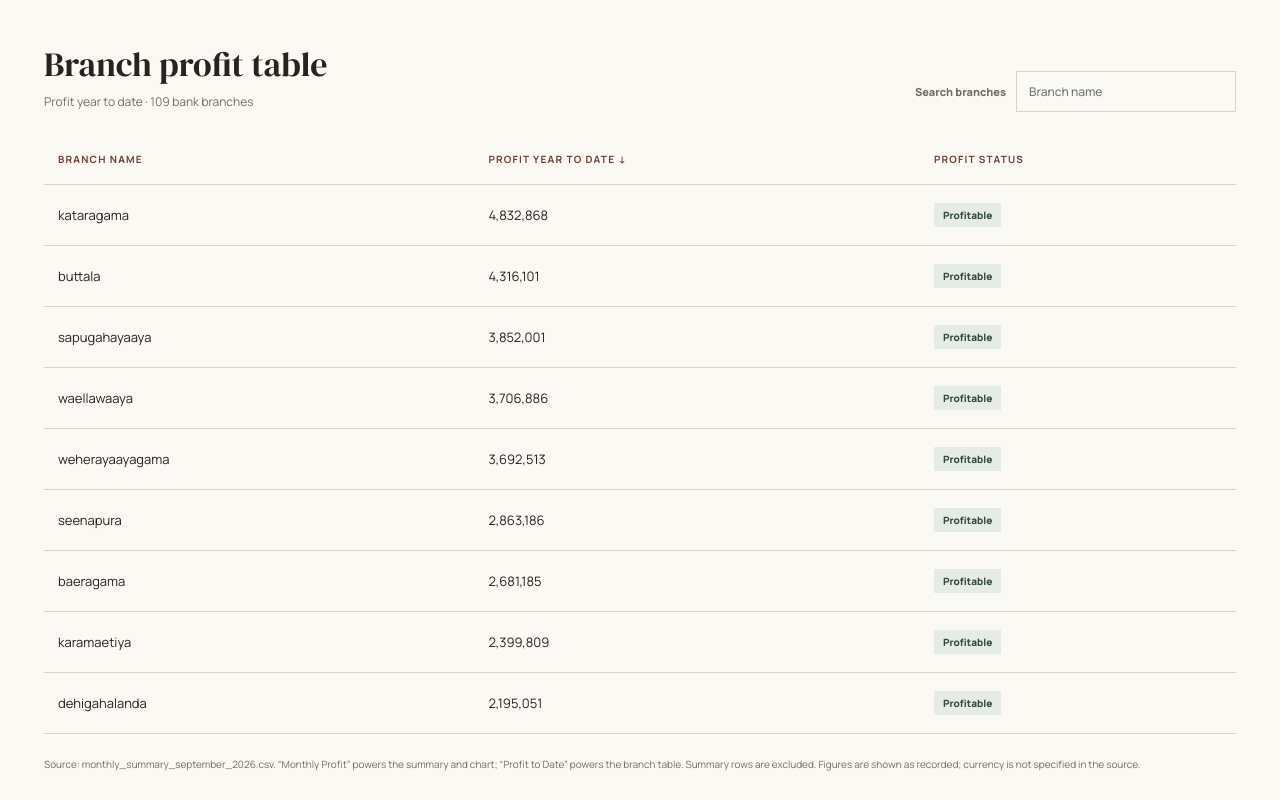
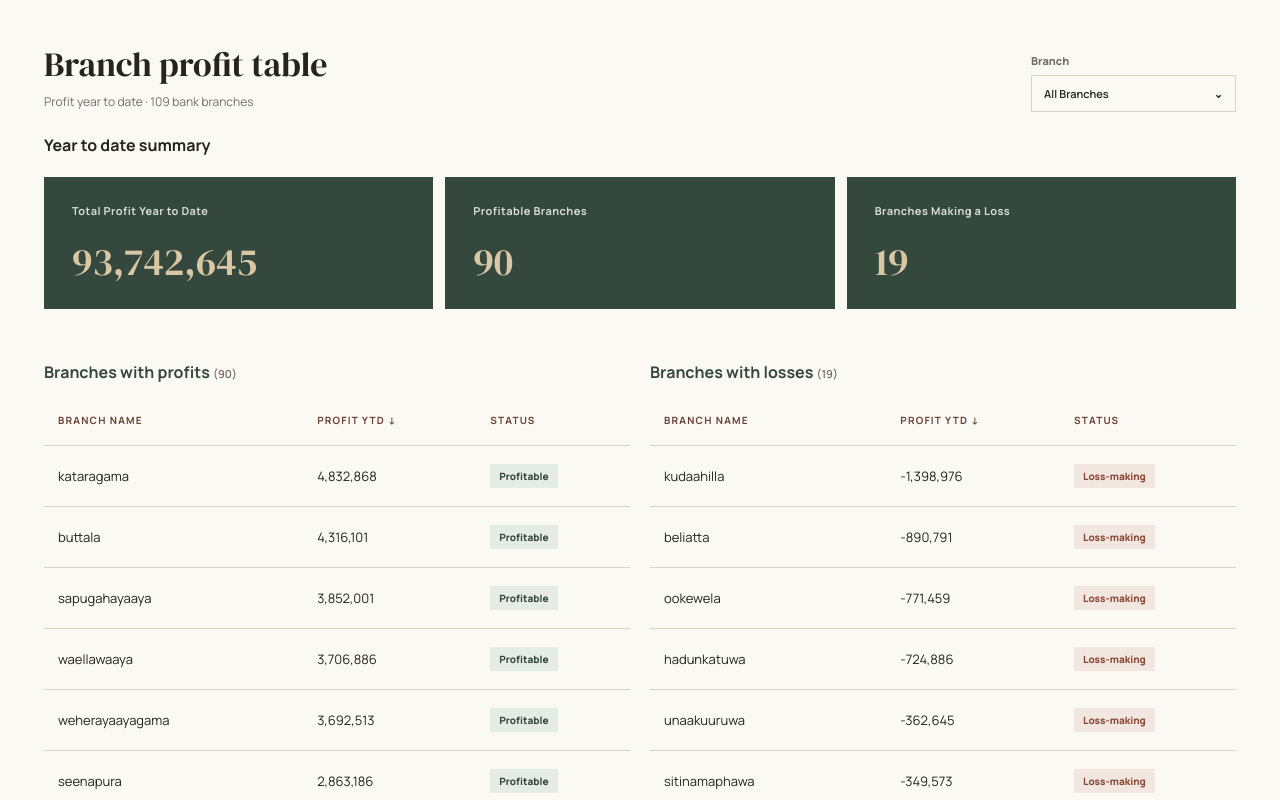
Before and after one commit to Sypher1k/wdfsl, a Next.js app: page /janashakthi-banks in a window 1280 px wide. Shown: the part 2720-3520 px from the top of the page. Built offline with nearby package versions, Linux system fonts and the light colour scheme.

Commit message:
Update: Profit Nalytics

```diff
--- a/src/app/globals.css
+++ b/src/app/globals.css
@@ -55,8 +55,14 @@
 .profit-chart-value.negative-text{color:var(--terracotta)}
 .profit-search{display:flex;align-items:center;gap:10px;font-size:11px;font-weight:800;color:var(--muted)}
 .profit-search input{width:220px;border:1px solid var(--line);background:var(--paper);padding:11px 12px;font:500 12px Manrope,system-ui,sans-serif;color:var(--ink)}
+.profit-branch-filter{min-width:220px}
 .profitability-table-wrap{margin-top:0;max-height:600px;overflow:auto}
 .profitability-table-wrap table{min-width:540px}
+.profitability-table-columns{display:grid;grid-template-columns:repeat(2,minmax(0,1fr));gap:20px}
+.profitability-table-column h4,.profitability-table-other h4{margin:0 0 12px;font-size:16px;color:var(--forest)}
+.profitability-table-column h4 span,.profitability-table-other h4 span{font-size:11px;color:var(--muted);font-weight:600}
+.profitability-table-column .profitability-table-wrap table,.profitability-table-other .profitability-table-wrap table{min-width:420px}
+.profitability-table-other{margin-top:24px}
 .profitability-table-wrap th{position:sticky;top:0;background:var(--paper);z-index:1}
 .profit-sort{padding:0;border:0;background:none;color:var(--wine);font:inherit;text-transform:uppercase;letter-spacing:.12em}
 .profit-status{font-size:10px;font-weight:800;padding:5px 9px;display:inline-block;background:#e5ece6;color:var(--forest)}
@@ -102,7 +108,7 @@
 .membership-metric span{font-size:10px;line-height:1.5;color:#d6ddd7;font-weight:700}
 .membership-metric strong{font:400 clamp(22px,2.7vw,34px)/1.1 'DM Serif Display',Georgia,serif;color:var(--sand);font-variant-numeric:tabular-nums;overflow-wrap:anywhere}
 .membership-source{margin-top:20px;font-size:10px;color:var(--muted)}
-@media(max-width:650px){.profitability{margin-top:75px;padding-top:55px}.profitability-heading,.profitability-panel-heading{align-items:flex-start;flex-direction:column}.profitability-heading>p{max-width:none}.profitability-summary{grid-template-columns:1fr;gap:8px}.profitability-card{min-height:105px;padding:20px 22px}.profitability-panel-heading h3{font-size:30px}.profit-chart-columns{grid-template-columns:1fr;gap:20px}.profit-chart-controls{width:100%;flex-wrap:wrap}.profit-month-filter{width:100%;justify-content:space-between}.profit-month-filter select{flex:1}.profit-chart-row{grid-template-columns:minmax(88px,115px) minmax(70px,1fr) minmax(72px,90px);gap:9px}.profit-chart-name,.profit-chart-value{font-size:10px}.profit-search{width:100%;align-items:flex-start;flex-direction:column;gap:7px}.profit-search input{width:100%}}
+@media(max-width:650px){.profitability{margin-top:75px;padding-top:55px}.profitability-heading,.profitability-panel-heading{align-items:flex-start;flex-direction:column}.profitability-heading>p{max-width:none}.profitability-summary{grid-template-columns:1fr;gap:8px}.profitability-card{min-height:105px;padding:20px 22px}.profitability-panel-heading h3{font-size:30px}.profit-chart-columns,.profitability-table-columns{grid-template-columns:1fr;gap:20px}.profit-chart-controls{width:100%;flex-wrap:wrap}.profit-month-filter{width:100%;justify-content:space-between}.profit-month-filter select{flex:1}.profit-chart-row{grid-template-columns:minmax(88px,115px) minmax(70px,1fr) minmax(72px,90px);gap:9px}.profit-chart-name,.profit-chart-value{font-size:10px}.profit-branch-filter{width:100%}.profit-search{width:100%;align-items:flex-start;flex-direction:column;gap:7px}.profit-search input{width:100%}}
 @media(max-width:900px){.loans-metrics{grid-template-columns:repeat(2,minmax(0,1fr))}}
 @media(max-width:900px){.membership-metrics{grid-template-columns:repeat(2,minmax(0,1fr))}}
 @media(max-width:650px){.loans-analytics{margin-top:75px;padding-top:55px}.loans-heading,.savings-heading,.membership-heading{align-items:flex-start;flex-direction:column}.loan-filters{width:100%;display:grid;grid-template-columns:1fr}.loans-heading .profit-month-filter,.savings-heading .profit-month-filter,.membership-heading .profit-month-filter,.loan-branch-filter{width:100%;justify-content:space-between}.profit-month-filter select,.loan-branch-trigger{width:100%}.loan-metric{min-height:125px;padding:18px}.loan-metric strong{font-size:24px}.savings-analytics,.membership-analytics{margin-top:75px;padding-top:55px}.savings-metrics{grid-template-columns:1fr}.savings-metric{min-height:125px;padding:20px}.savings-metric strong{font-size:32px}.membership-metrics{grid-template-columns:1fr 1fr}.membership-metric{min-height:112px;padding:16px}.membership-metric strong{font-size:25px}}
--- a/src/app/janashakthi-banks/ProfitabilityAnalytics.tsx
+++ b/src/app/janashakthi-banks/ProfitabilityAnalytics.tsx
@@ -1,6 +1,6 @@
 'use client';
 
-import { useMemo, useState } from 'react';
+import { useEffect, useMemo, useRef, useState } from 'react';
 
 export type BranchProfit = {
   name: string;
@@ -55,7 +55,10 @@ function status(profit: number | null) {
 
 export default function ProfitabilityAnalytics({ reports }: { reports: MonthlyReport[] }) {
   const [chartMode, setChartMode] = useState<'all' | 'top10'>('all');
-  const [query, setQuery] = useState('');
+  const [branchQuery, setBranchQuery] = useState('');
+  const [selectedBranch, setSelectedBranch] = useState('all');
+  const [branchDropdownOpen, setBranchDropdownOpen] = useState(false);
+  const branchDropdownRef = useRef<HTMLDivElement>(null);
   const [sortDirection, setSortDirection] = useState<'desc' | 'asc'>('desc');
   const [selectedFile, setSelectedFile] = useState(reports[0]?.sourceFile ?? '');
   const activeReport = reports.find((report) => report.sourceFile === selectedFile) ?? reports[0]!;
@@ -67,6 +70,12 @@ export default function ProfitabilityAnalytics({ reports }: { reports: MonthlyRe
     profitable: monthlyAvailable.filter((branch) => branch.monthlyProfit! > 0).length,
     loss: monthlyAvailable.filter((branch) => branch.monthlyProfit! < 0).length,
   }), [monthlyAvailable]);
+  const yearToDateAvailable = useMemo(() => branches.filter((branch) => branch.yearToDateProfit !== null), [branches]);
+  const yearToDateSummary = useMemo(() => ({
+    total: yearToDateAvailable.reduce((sum, branch) => sum + branch.yearToDateProfit!, 0),
+    profitable: yearToDateAvailable.filter((branch) => branch.yearToDateProfit! > 0).length,
+    loss: yearToDateAvailable.filter((branch) => branch.yearToDateProfit! < 0).length,
+  }), [yearToDateAvailable]);
 
   const profitBranches = useMemo(() => branches
     .filter((branch) => branch.monthlyProfit !== null && branch.monthlyProfit > 0)
@@ -76,15 +85,40 @@ export default function ProfitabilityAnalytics({ reports }: { reports: MonthlyRe
     .sort((a, b) => a.monthlyProfit! - b.monthlyProfit!), [branches]);
   const shownProfitBranches = chartMode === 'top10' ? profitBranches.slice(0, 10) : profitBranches;
   const shownLossBranches = chartMode === 'top10' ? lossBranches.slice(0, 10) : lossBranches;
+  const selectedBranchData = branches.find((branch) => branch.name === selectedBranch);
+  const visibleBranches = useMemo(() => branches
+    .filter((branch) => branch.name.toLowerCase().includes(branchQuery.trim().toLowerCase()))
+    .sort((a, b) => a.name.localeCompare(b.name)), [branches, branchQuery]);
   const filteredBranches = useMemo(() => {
-    const matching = branches.filter((branch) => branch.name.toLowerCase().includes(query.trim().toLowerCase()));
-    return matching.sort((a, b) => {
+    const matching = selectedBranch === 'all' ? branches : branches.filter((branch) => branch.name === selectedBranch);
+    return [...matching].sort((a, b) => {
       if (a.yearToDateProfit === null) return b.yearToDateProfit === null ? a.name.localeCompare(b.name) : 1;
       if (b.yearToDateProfit === null) return -1;
       return (a.yearToDateProfit - b.yearToDateProfit) * (sortDirection === 'asc' ? 1 : -1);
     });
-  }, [branches, query, sortDirection]);
+  }, [branches, selectedBranch, sortDirection]);
+  const yearToDateProfitBranches = filteredBranches
+    .filter((branch) => branch.yearToDateProfit !== null && branch.yearToDateProfit > 0)
+    .sort((a, b) => (b.yearToDateProfit! - a.yearToDateProfit!) * (sortDirection === 'desc' ? 1 : -1));
+  const yearToDateLossBranches = filteredBranches
+    .filter((branch) => branch.yearToDateProfit !== null && branch.yearToDateProfit < 0)
+    .sort((a, b) => (a.yearToDateProfit! - b.yearToDateProfit!) * (sortDirection === 'desc' ? 1 : -1));
+  const yearToDateOtherBranches = filteredBranches.filter((branch) => branch.yearToDateProfit === null || branch.yearToDateProfit === 0);
   const chartScale = Math.max(...monthlyAvailable.map((branch) => Math.abs(branch.monthlyProfit!)), 1);
+
+  useEffect(() => {
+    const closeIfOutside = (event: MouseEvent) => {
+      if (event.target instanceof Node && !branchDropdownRef.current?.contains(event.target)) setBranchDropdownOpen(false);
+    };
+    document.addEventListener('mousedown', closeIfOutside);
+    return () => document.removeEventListener('mousedown', closeIfOutside);
+  }, []);
+
+  const selectBranch = (branchName: string) => {
+    setSelectedBranch(branchName);
+    setBranchQuery('');
+    setBranchDropdownOpen(false);
+  };
 
   const renderChartRows = (shownBranches: BranchProfit[], positive: boolean) => (
     <div className="profit-chart" role="list" aria-label={`${shownBranches.length} ${positive ? 'profitable' : 'loss-making'} branches`}>
@@ -105,6 +139,18 @@ export default function ProfitabilityAnalytics({ reports }: { reports: MonthlyRe
     </div>
   );
 
+  const renderYearToDateTable = (title: string, tableBranches: BranchProfit[]) => (
+    <section className="profitability-table-column" aria-label={title}>
+      <h4>{title} <span>({tableBranches.length})</span></h4>
+      <div className="table-wrap profitability-table-wrap"><table>
+        <thead><tr><th scope="col">Branch Name</th><th scope="col"><button className="profit-sort" type="button" onClick={() => setSortDirection((direction) => direction === 'desc' ? 'asc' : 'desc')} aria-label={`Sort by year-to-date profit ${sortDirection === 'desc' ? 'ascending' : 'descending'}`}>Profit YTD {sortDirection === 'desc' ? '↓' : '↑'}</button></th><th scope="col">Status</th></tr></thead>
+        <tbody>{tableBranches.map((branch) => <tr key={branch.name}><td>{branch.name}</td><td>{branch.yearToDateProfit === null ? '—' : money.format(branch.yearToDateProfit)}</td><td><span className={`profit-status ${branch.yearToDateProfit === null ? 'unavailable' : branch.yearToDateProfit < 0 ? 'loss' : branch.yearToDateProfit === 0 ? 'break-even' : 'gain'}`}>{status(branch.yearToDateProfit)}</span></td></tr>)}
+          {tableBranches.length === 0 && <tr><td colSpan={3}>No branches in this group.</td></tr>}
+        </tbody>
+      </table></div>
+    </section>
+  );
+
   return (
     <section className="profitability" aria-labelledby="profitability-title">
       <div className="profitability-heading">
@@ -115,7 +161,7 @@ export default function ProfitabilityAnalytics({ reports }: { reports: MonthlyRe
           <h3>{reportMonth}</h3>
         </div>
         <label className="profit-month-filter">Month
-          <select value={sourceFile} onChange={(event) => setSelectedFile(event.target.value)} aria-label="Filter profitability by month">
+          <select value={sourceFile} onChange={(event) => { setSelectedFile(event.target.value); setSelectedBranch('all'); setBranchQuery(''); setBranchDropdownOpen(false); }} aria-label="Filter profitability by month">
             {reports.map((report) => <option key={report.sourceFile} value={report.sourceFile}>{report.reportMonth}</option>)}
           </select>
         </label>
@@ -152,16 +198,46 @@ export default function ProfitabilityAnalytics({ reports }: { reports: MonthlyRe
       <section className="profitability-table-section" aria-labelledby="branch-table-title">
         <div className="profitability-panel-heading">
           <div><h3 id="branch-table-title">Branch profit table</h3><p>Profit year to date · {filteredBranches.length} bank branches</p></div>
-          <label className="profit-search">Search branches<input type="search" value={query} onChange={(event) => setQuery(event.target.value)} placeholder="Branch name" /></label>
+          <div className="loan-branch-filter profit-branch-filter" ref={branchDropdownRef}>
+            <span className="loan-filter-label">Branch</span>
+            <button className="loan-branch-trigger" type="button" aria-haspopup="listbox" aria-expanded={branchDropdownOpen} aria-label={`Branch filter: ${selectedBranchData ? selectedBranchData.name : 'All Branches'}`} onClick={() => { setBranchDropdownOpen((open) => !open); setBranchQuery(''); }}>
+              <span>{selectedBranchData ? selectedBranchData.name : 'All Branches'}</span><span aria-hidden="true">⌄</span>
+            </button>
+            {branchDropdownOpen && <div className="loan-branch-menu">
+              <label className="loan-branch-menu-search"><span className="visually-hidden">Search branches</span><input autoFocus type="search" value={branchQuery} onChange={(event) => setBranchQuery(event.target.value)} placeholder="Type to filter branches" onKeyDown={(event) => {
+                if (event.key === 'Escape') setBranchDropdownOpen(false);
+                if (event.key === 'Enter') {
+                  event.preventDefault();
+                  selectBranch(branchQuery ? visibleBranches[0]?.name ?? 'all' : 'all');
+                }
+              }} /></label>
+              <div className="loan-branch-options" role="listbox" aria-label="Available branches">
+                <button type="button" role="option" aria-selected={selectedBranch === 'all'} className={selectedBranch === 'all' ? 'selected' : ''} onClick={() => selectBranch('all')}>All Branches</button>
+                {visibleBranches.map((branch) => <button type="button" role="option" aria-selected={selectedBranch === branch.name} className={selectedBranch === branch.name ? 'selected' : ''} key={branch.name} onClick={() => selectBranch(branch.name)}>{branch.name}</button>)}
+                {visibleBranches.length === 0 && <span className="loan-branch-empty">No branches match.</span>}
+              </div>
+            </div>}
+          </div>
         </div>
-        <div className="table-wrap profitability-table-wrap"><table>
-          <thead><tr><th scope="col">Branch Name</th><th scope="col"><button className="profit-sort" type="button" onClick={() => setSortDirection((direction) => direction === 'desc' ? 'asc' : 'desc')} aria-label={`Sort by year-to-date profit ${sortDirection === 'desc' ? 'ascending' : 'descending'}`}>Profit Year to Date {sortDirection === 'desc' ? '↓' : '↑'}</button></th><th scope="col">Profit Status</th></tr></thead>
-          <tbody>{filteredBranches.map((branch) => <tr key={branch.name}><td>{branch.name}</td><td>{branch.yearToDateProfit === null ? '—' : money.format(branch.yearToDateProfit)}</td><td><span className={`profit-status ${branch.yearToDateProfit === null ? 'unavailable' : branch.yearToDateProfit < 0 ? 'loss' : branch.yearToDateProfit === 0 ? 'break-even' : 'gain'}`}>{status(branch.yearToDateProfit)}</span></td></tr>)}
-            {filteredBranches.length === 0 && <tr><td colSpan={3}>No branches match your search.</td></tr>}
-          </tbody>
-        </table></div>
+        <h4 className="profitability-summary-title">Year to date summary</h4>
+        <div className="profitability-summary" aria-label="Year to date profit summary">
+          <article className="profitability-card"><span>Total Profit Year to Date</span><strong>{money.format(yearToDateSummary.total)}</strong></article>
+          <article className="profitability-card"><span>Profitable Branches</span><strong>{money.format(yearToDateSummary.profitable)}</strong></article>
+          <article className="profitability-card"><span>Branches Making a Loss</span><strong>{money.format(yearToDateSummary.loss)}</strong></article>
+        </div>
+        <div className="profitability-table-columns">
+          {renderYearToDateTable('Branches with profits', yearToDateProfitBranches)}
+          {renderYearToDateTable('Branches with losses', yearToDateLossBranches)}
+        </div>
+        {yearToDateOtherBranches.length > 0 && <section className="profitability-table-other" aria-label="Break-even or unavailable year-to-date results">
+          <h4>Break-even or unavailable <span>({yearToDateOtherBranches.length})</span></h4>
+          <div className="table-wrap profitability-table-wrap"><table>
+            <thead><tr><th scope="col">Branch Name</th><th scope="col">Profit Year to Date</th><th scope="col">Status</th></tr></thead>
+            <tbody>{yearToDateOtherBranches.map((branch) => <tr key={branch.name}><td>{branch.name}</td><td>{branch.yearToDateProfit === null ? '—' : money.format(branch.yearToDateProfit)}</td><td><span className={`profit-status ${branch.yearToDateProfit === null ? 'unavailable' : 'break-even'}`}>{status(branch.yearToDateProfit)}</span></td></tr>)}</tbody>
+          </table></div>
+        </section>}
       </section>
-      <p className="profitability-source">Source: {sourceFile}. “Monthly Profit” powers the summary and chart; “Profit to Date” powers the branch table. Summary rows are excluded. Figures are shown as recorded; currency is not specified in the source.</p>
+      <p className="profitability-source">Source: {sourceFile}. “Monthly Profit” powers the monthly summary and chart; “Profit to Date” powers the year-to-date summary and branch table. Summary rows are excluded. Figures are shown as recorded; currency is not specified in the source.</p>
     </section>
   );
 }
```
